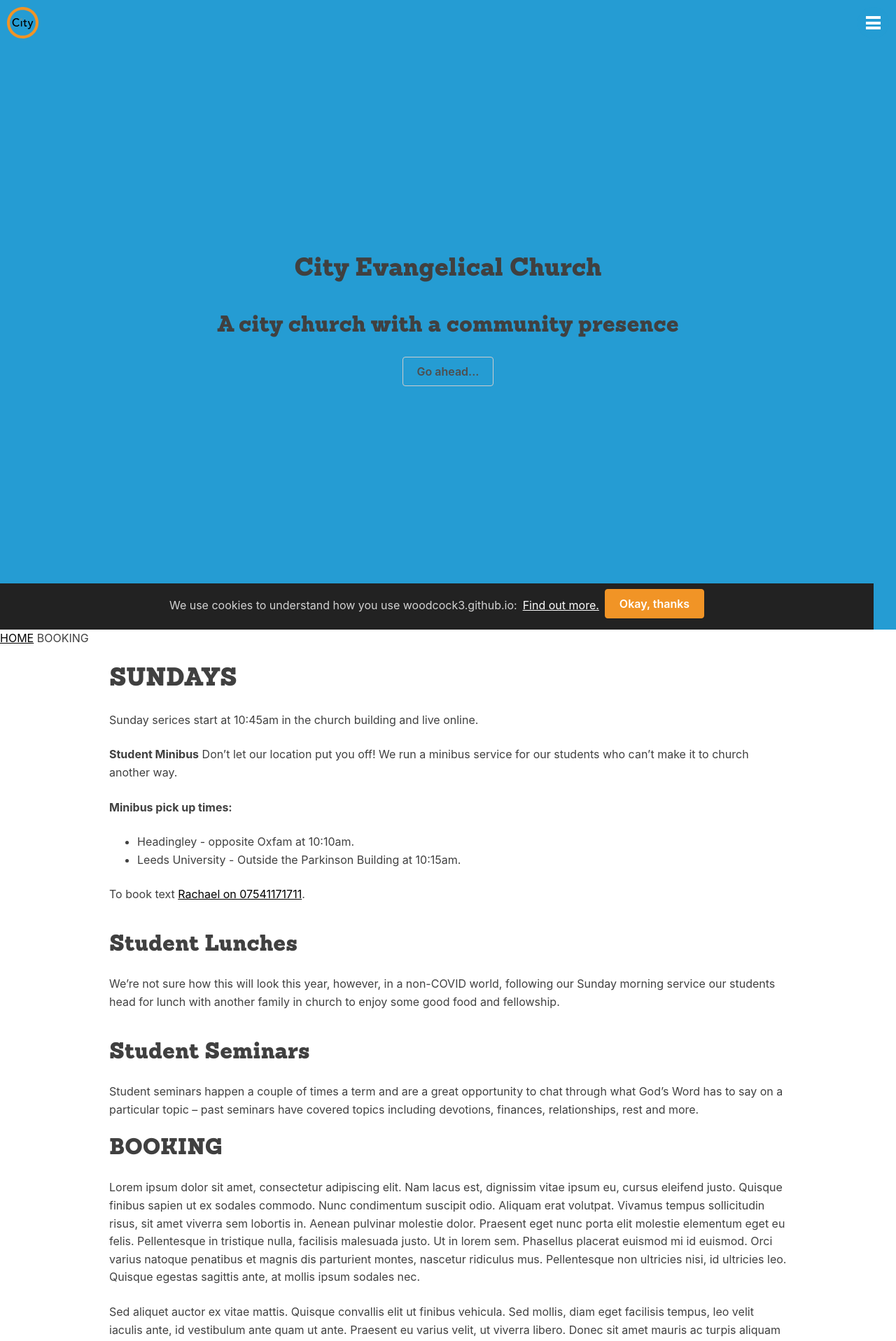
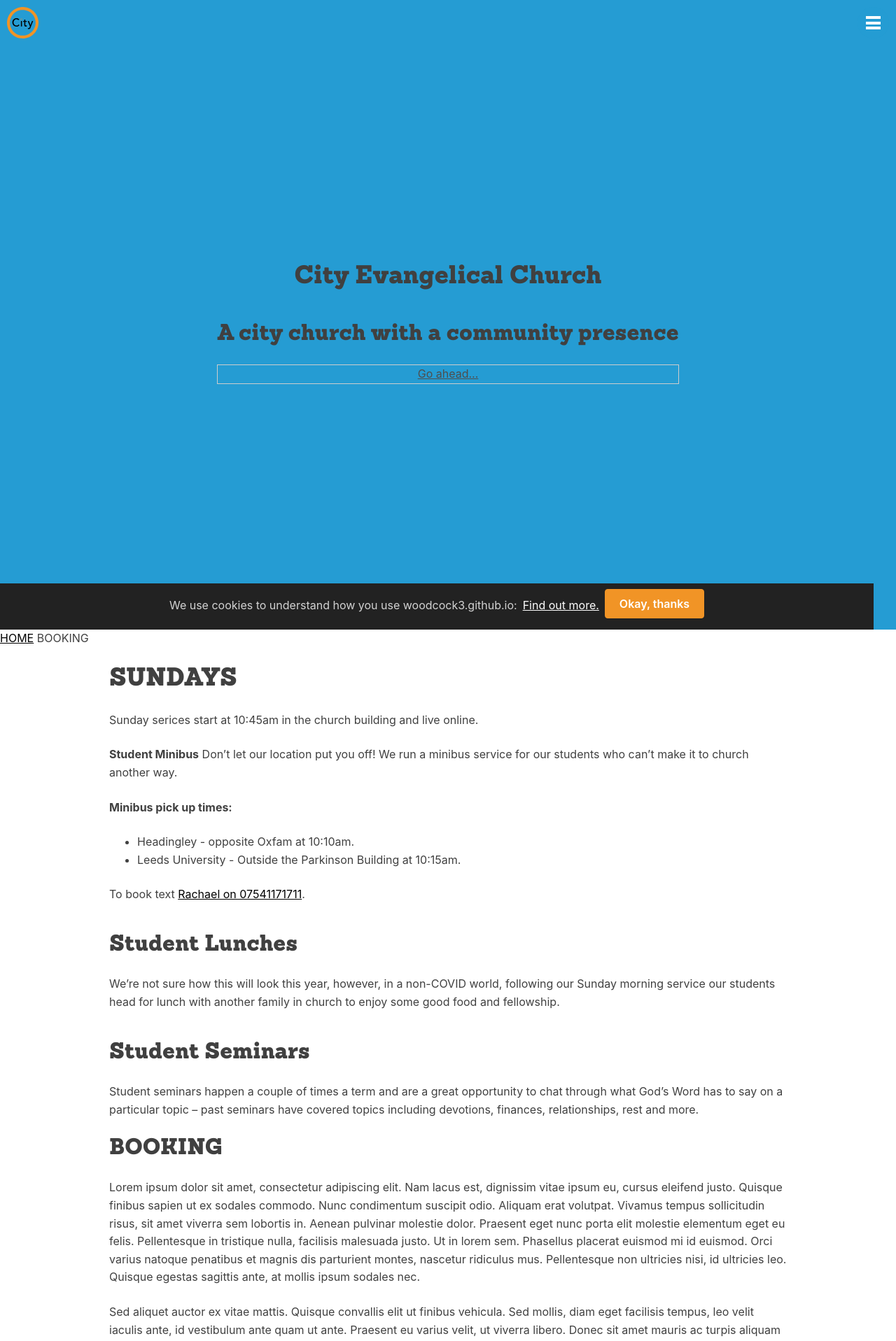
Before and after one commit to woodcox/city-jekyll, a Jekyll site: the page built from pages/_sunday/2021-01-03-booking.md, in a window 1280 px wide. Shown: the top 1917 px of the page at 70% size. Built offline with Jekyll 4.4.1, drawn with Linux system fonts in a browser that asks for light colours.

Commit message:
Update hero.html

```diff
--- a/_includes/components/hero.html
+++ b/_includes/components/hero.html
@@ -2,6 +2,6 @@
   <div class="hero-text">
     <h1>City Evangelical Church</h1>
     <h2>A city church with a community presence</h2>
-    <a href="https://example.com/" class="button muted-button">Go ahead...</a>
+    <a href="https://example.com/" class="full-button muted-button">Go ahead...</a>
   </div>
 </section>
```
